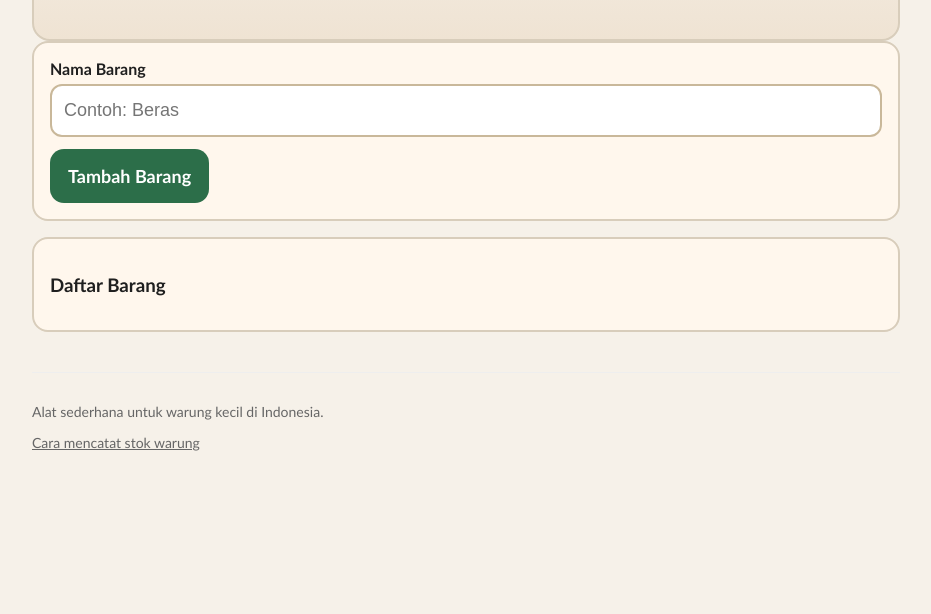
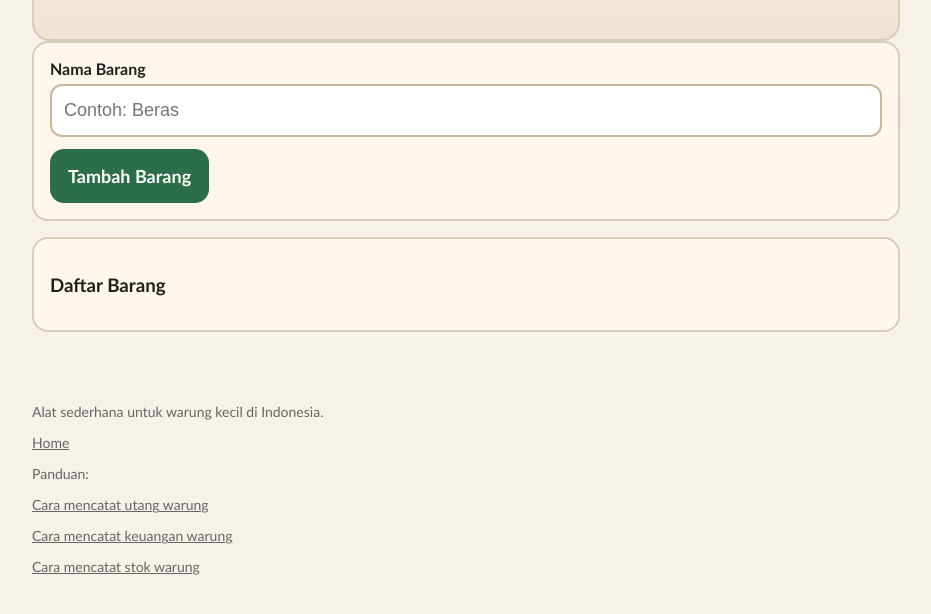
Before and after one commit to Richardkenne/Alat_warung, a plain HTML site: page stok/index.html in a window 1280 px wide. Shown: the part 174-788 px from the top of the page, without its empty margins (174-1105 px from the left). Drawn offline with Linux system fonts and the light colour scheme.

Commit message:
Add files via upload

```diff
--- a/stok/index.html
+++ b/stok/index.html
@@ -29,6 +29,10 @@
 
     <footer class="site-footer">
       <p>Alat sederhana untuk warung kecil di Indonesia.</p>
+      <p><a href="../index.html">Home</a></p>
+      <p>Panduan:</p>
+      <p><a href="../cara-mencatat-utang-warung.html">Cara mencatat utang warung</a></p>
+      <p><a href="../cara-mencatat-keuangan-warung.html">Cara mencatat keuangan warung</a></p>
       <p><a href="../cara-mencatat-stok-warung.html">Cara mencatat stok warung</a></p>
     </footer>
   </main>
```
Also changed, not shown: index.html (+3 -0 lines), keuangan/index.html (+4 -0 lines), utang/index.html (+4 -0 lines).
